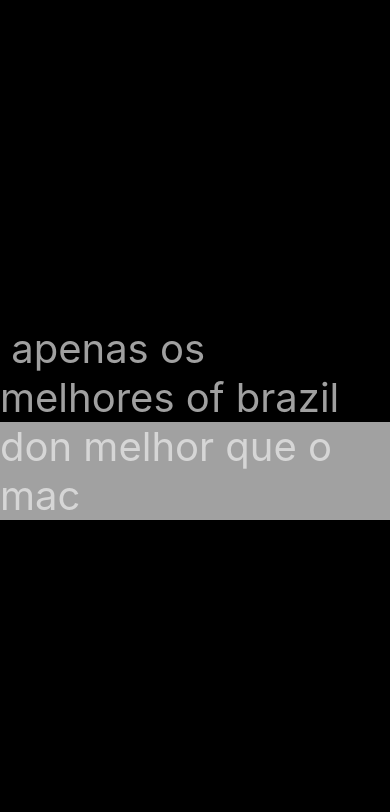
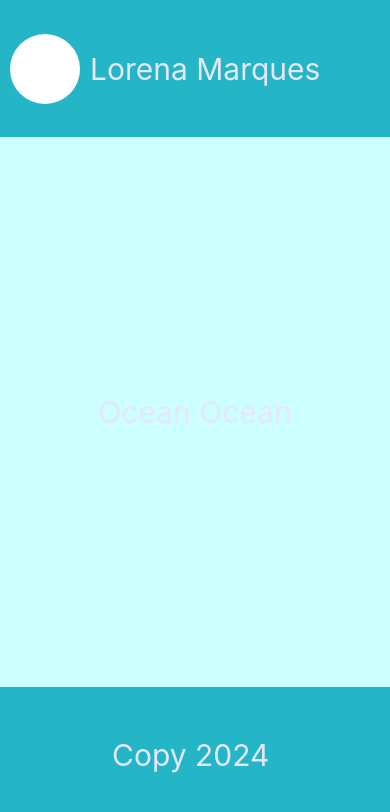
Before and after one commit to lorislolo/react-native-tutorial, a React Native app: screen / in a window 390 px wide. Shown: the top 812 px of the page. Built offline with nearby package versions, Linux system fonts and the light colour scheme.

Commit message:
criando um exemplo de layout com o React Native.

```diff
--- a/App.js
+++ b/App.js
@@ -4,9 +4,21 @@
 export default function App() {
   return (
     <View style={styles.container}>
-      <Text style={styles.texto}> apenas os melhores of brazil</Text>
-      <Text style={styles.texto2}>don melhor que o mac</Text>
+    <View style={styles.header}>
+      <View style={styles.bolinha}></View>
+      <Text style={styles.texto}>Lorena Marques</Text>
       <StatusBar style="auto" />
+
+
+    </View>
+    <View style={styles.menu}>
+     <Text style={styles.texto}> Ocean Ocean </Text>
+     <StatusBar style="auto" />
+    </View>
+    <View style={styles.rodape}>
+     <Text style={styles.texto}>Copy 2024 </Text>
+     <StatusBar style="auto" />
+     </View>
     </View>
   );
 }
@@ -14,19 +26,42 @@
 const styles = StyleSheet.create({
   container: {
     flex: 1,
-    backgroundColor: '#000',
+    backgroundColor: '#fff',
     alignItems: 'center',
     justifyContent: 'center',
-    tintColor: '#fff',
+    margin: 0,
   },
-  texto: {
-    color: '#a0a0a0',
-    fontSize: 40,
+  header: {
+    flex: 1,
+    width: '100%',
+    backgroundColor: '#24b5c6',
+    alignItems: 'center',
+    flexDirection: 'row',
   },
-  texto2: {
-    color: '#d6d6d6',
-    fontSize: 40,
-    backgroundColor: '#a1a1a1',
-    textDecorationColor: '#fff',
+  bolinha: {
+    width: 70,
+    height: 70,
+    backgroundColor: '#fff',
+    borderRadius: 50,
+    marginHorizontal: 10,
+  },
+  texto:{
+    color: '#E6E8FA',
+    fontSize: 30,
+  },
+  menu: {
+    flex: 4,
+    backgroundColor: '#CCFFFF',
+    width: '100%',
+    alignItems: 'center',
+    justifyContent: 'center',
+  },
+   rodape: {
+    flex: 1,
+    backgroundColor: '#24b5c6',
+    alignItems: 'center',
+    width: '100%',
+    justifyContent: 'center',
+    paddingBottom: 20,
   }
 });
```
